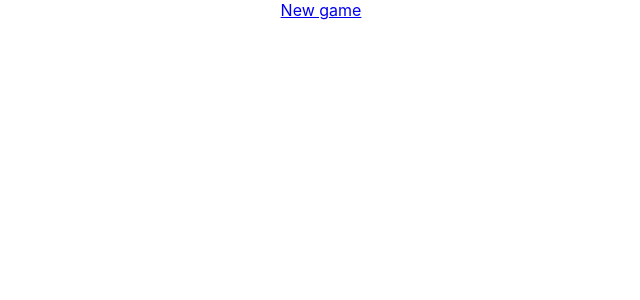
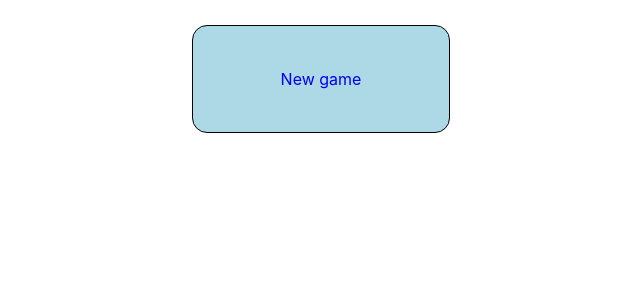
Before and after one commit to Nallooloo/quizgame, a React (Create React App) app: page / in a window 1280 px wide. Shown: the top 300 px of the page, without its empty margins (319-959 px from the left). Built offline with nearby package versions, Linux system fonts and the light colour scheme.

Commit message:
some quick styling for newgame link

```diff
--- a/src/pages/Menu.jsx
+++ b/src/pages/Menu.jsx
@@ -1,10 +1,35 @@
 import React from "react";
 import { Link } from "react-router-dom";
+import styled from "styled-components";
+
+const NewGame = styled.div`
+  border-radius: 15px;
+  padding: 3px;
+  width: 250px;
+  height: 100px;
+  background: lightblue;
+  display: flex;
+  justify-content: center;
+  align-items: center;
+  margin: auto;
+  margin-top: 25px;
+  border: 1px solid black;
+
+  &:hover {
+    background: #1db2ec;
+  }
+`;
+
+const NoUnderLineLink = styled(Link)`
+  text-decoration: none;
+`;
 
 const Menu = () => {
   return (
     <div>
-      <Link to="/play">New game</Link>
+      <NoUnderLineLink to="/play">
+        <NewGame>New game</NewGame>
+      </NoUnderLineLink>
     </div>
   );
 };
--- a/src/pages/Stats.jsx
+++ b/src/pages/Stats.jsx
@@ -1,5 +1,28 @@
 import React from "react";
 import { Link } from "react-router-dom";
+import styled from "styled-components";
+
+const NewGame = styled.div`
+  border-radius: 15px;
+  padding: 3px;
+  width: 250px;
+  height: 100px;
+  background: lightblue;
+  display: flex;
+  justify-content: center;
+  align-items: center;
+  margin: auto;
+  margin-top: 25px;
+  border: 1px solid black;
+
+  &:hover {
+    background: #1db2ec;
+  }
+`;
+
+const NoUnderLineLink = styled(Link)`
+  text-decoration: none;
+`;
 
 const Stats = ({
   nbrCorrect,
@@ -10,24 +33,51 @@ const Stats = ({
 }) => {
   return (
     <div>
+      <div>
+        <h4>Questions</h4>
         <div>Number correct: {nbrCorrect}</div>
         <div>Number answered: {nbrQuestions}</div>
         <div>Number missed: {nbrMissed}</div>
-      <div>Fastest answer: {Math.min(...answerTimes).toFixed(2)}s</div>
-      <div>Slowest answer: {Math.max(...answerTimes).toFixed(2)}s</div>
+      </div>
+
+      <div>
+        <h4>Speed!</h4>
+        <div>
+          Fastest answer:
+          {answerTimes.length > 0 ? (
+            <>{Math.min(...answerTimes).toFixed(2)}s </>
+          ) : (
+            <>not available</>
+          )}
+        </div>
+        <div>
+          Slowest answer:
+          {answerTimes.length > 0 ? (
+            <>{Math.max(...answerTimes).toFixed(2)}s </>
+          ) : (
+            <>not available</>
+          )}
+        </div>
         <div>
           Average:
-        {answerTimes.reduce((acc, x) => {
+          {answerTimes.length > 0 ? (
+            <>
+              {(
+                answerTimes.reduce((acc, x) => {
                   return acc + x;
-        }) / answerTimes.length}
+                }) / answerTimes.length
+              ).toFixed(2)}
               s
+            </>
+          ) : (
+            <>not available</>
+          )}
         </div>
-      {answerTimes.map((time, index) => {
-        return <div key={index}>{time.toFixed(2)}</div>;
-      })}
-      <Link to="/play" onClick={() => resetGame()}>
-        Play agian!
-      </Link>
+      </div>
+
+      <NoUnderLineLink to="/play" onClick={() => resetGame()}>
+        <NewGame>Play agian!</NewGame>
+      </NoUnderLineLink>
     </div>
   );
 };
```
Lines whose indentation alone changed are shown as unchanged.
